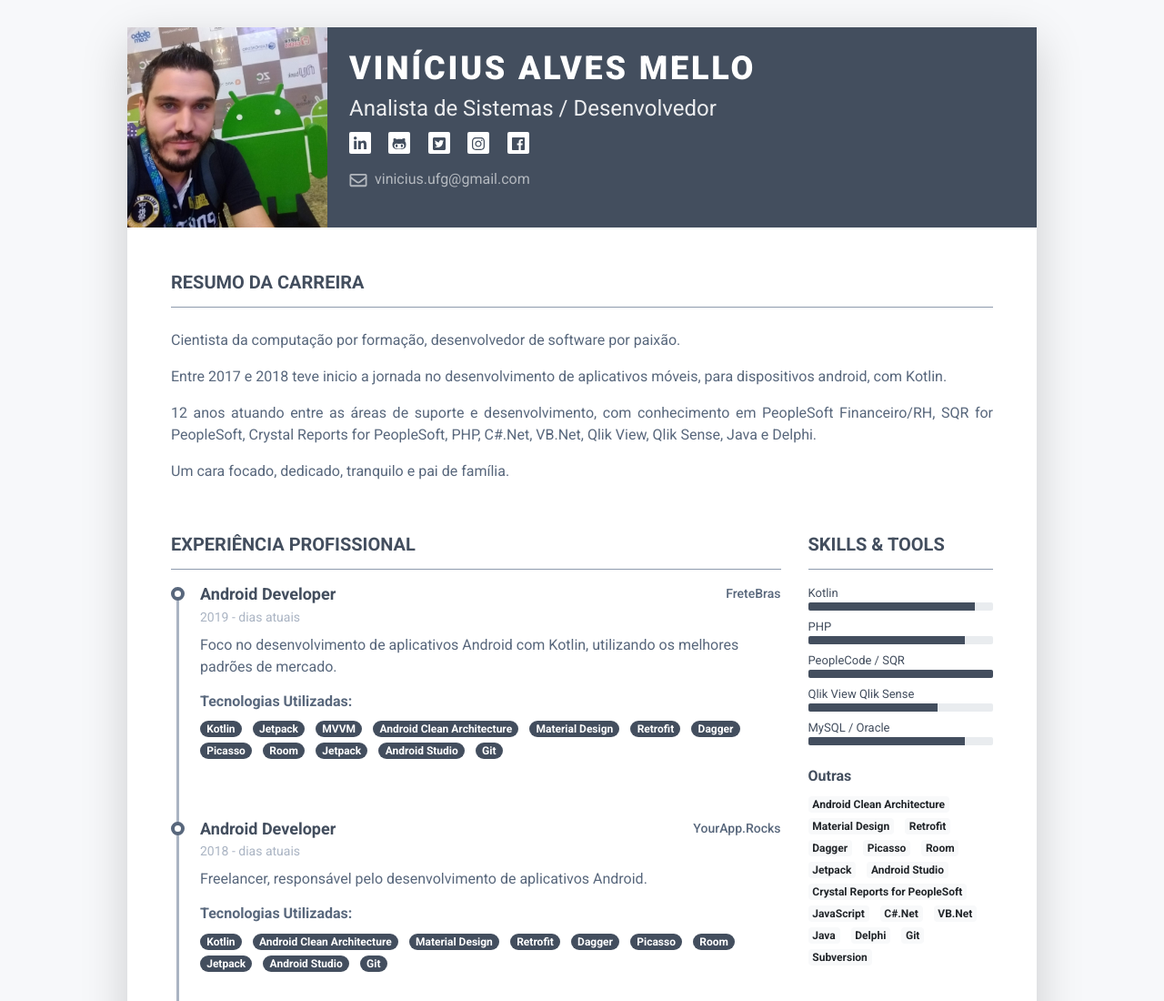
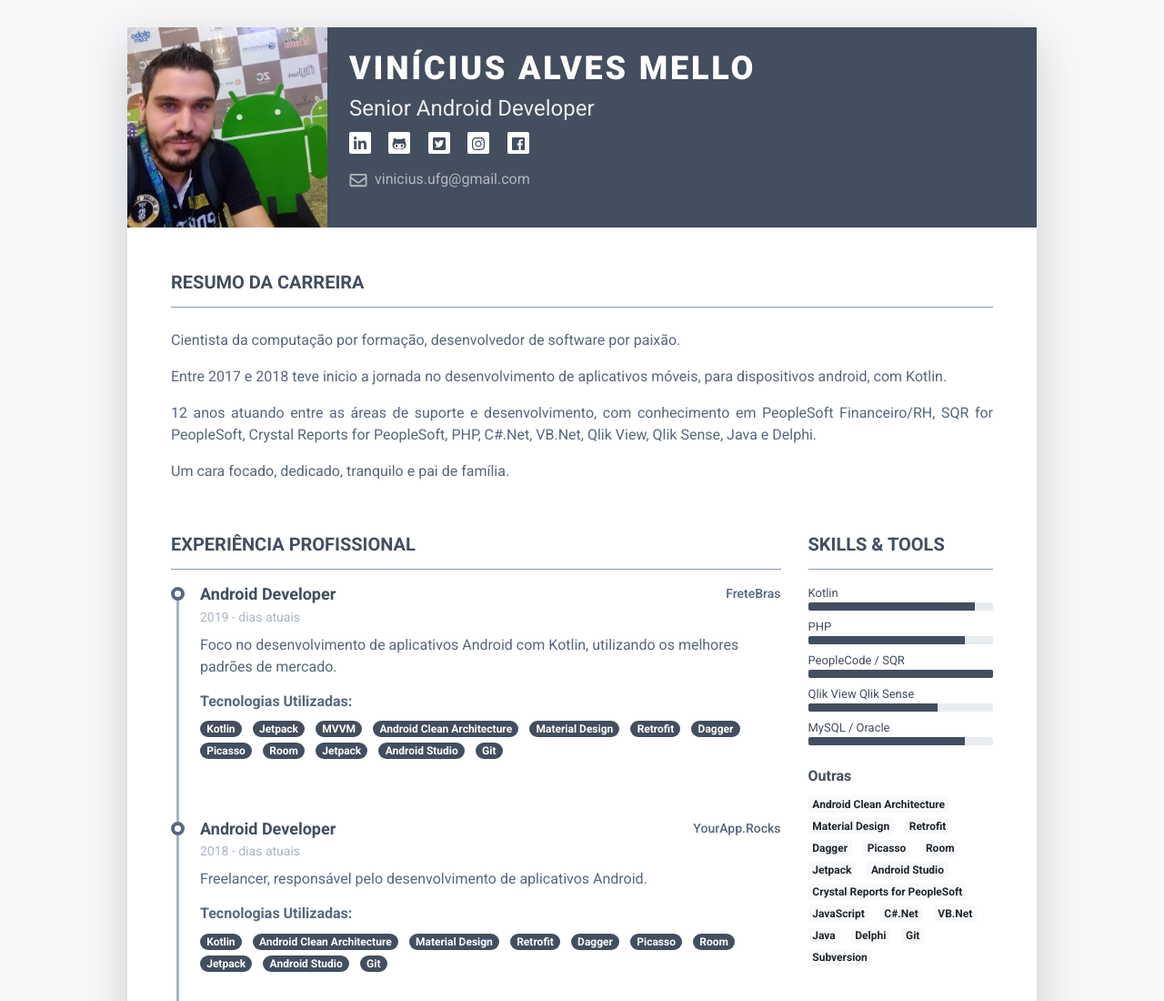
Before and after one commit to viniciusalvesmello/viniciusalvesmello.github.io, a plain HTML site: page index.html in a window 1280 px wide. Shown: the top 1100 px of the page at 91% size. Drawn offline with Linux system fonts and the light colour scheme.

Commit message:
Update index.html
Change description

```diff
--- a/index.html
+++ b/index.html
@@ -33,7 +33,7 @@
 				    <div class="media-body p-4 d-flex flex-column flex-md-row mx-auto mx-lg-0">
 					    <div class="primary-info">
 						    <h1 class="name mt-0 mb-1 text-white text-uppercase text-uppercase">Vinícius Alves Mello</h1>
-						    <div class="title mb-2">Analista de Sistemas / Desenvolvedor</div>
+						    <div class="title mb-2">Senior Android Developer</div>
 							<ul class="list-inline resume-social list-unstyled">
 								<li class="list-inline-item"><a href="https://www.linkedin.com/in/viniciusalvesmello/" title="Linkedin" target="_blank"><span class="fa-container text-center mr-2"><i class="fab fa-linkedin-in fa-fw"></i></span></a></li>
 								<li class="list-inline-item"><a href="https://github.com/viniciusalvesmello" title="GitHub" target="_blank"><span class="fa-container text-center mr-2"><i class="fab fa-github-alt fa-fw"></i></span></a></li>
```
